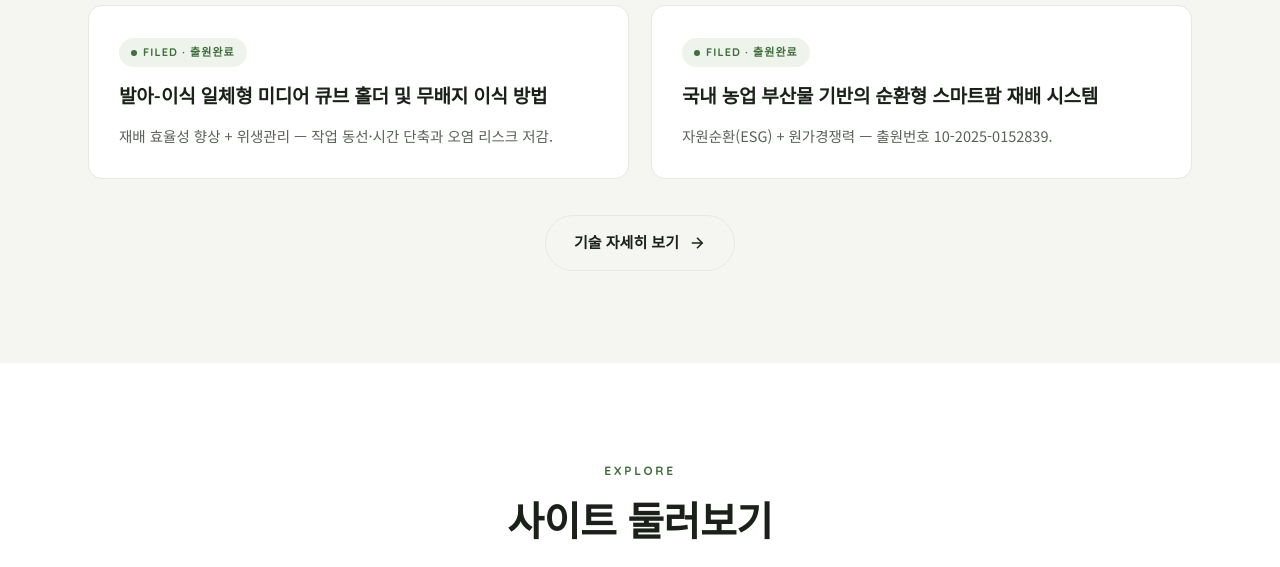
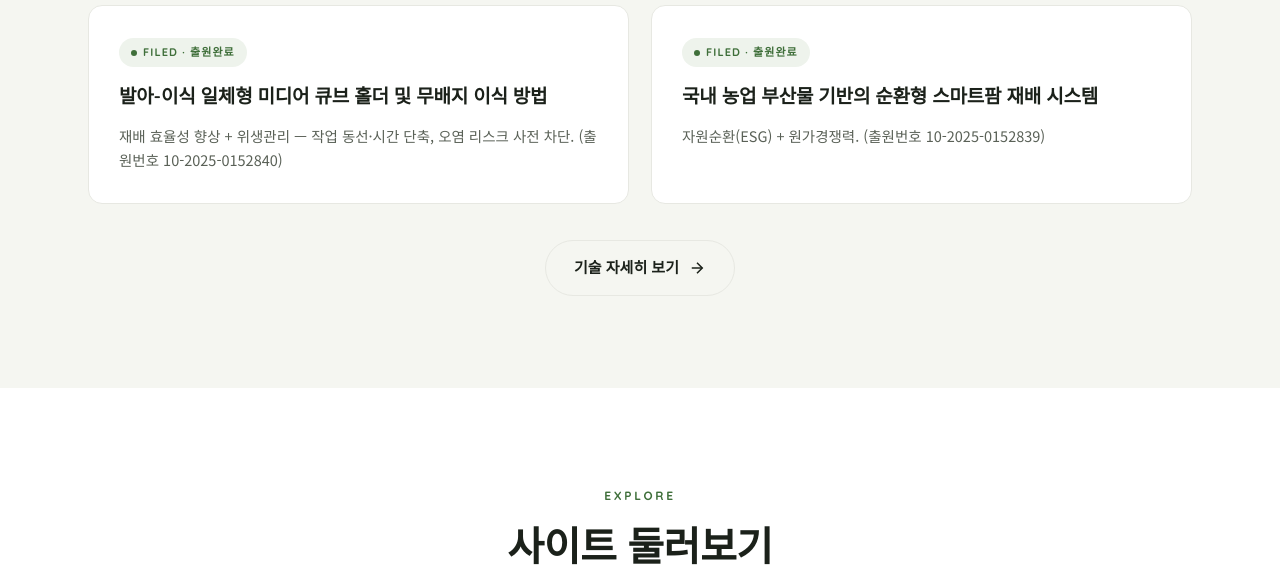
Before and after one commit to heyseou-git/allaboutfarm, a plain HTML site: page index.html in a window 1280 px wide. Shown: the part 3960-4527 px from the top of the page. Drawn offline with Linux system fonts and the light colour scheme.

Commit message:
특허 블록 출원번호 형식 통일

```diff
--- a/index.html
+++ b/index.html
@@ -187,12 +187,12 @@
         <div class="patent reveal">
           <span class="badge">Filed · 출원완료</span>
           <h3>발아-이식 일체형 미디어 큐브 홀더 및 무배지 이식 방법</h3>
-          <p class="area">재배 효율성 향상 + 위생관리 — 작업 동선·시간 단축과 오염 리스크 저감.</p>
+          <p class="area">재배 효율성 향상 + 위생관리 — 작업 동선·시간 단축, 오염 리스크 사전 차단. (출원번호 10-2025-0152840)</p>
         </div>
         <div class="patent reveal d1">
           <span class="badge">Filed · 출원완료</span>
           <h3>국내 농업 부산물 기반의 순환형 스마트팜 재배 시스템</h3>
-          <p class="area">자원순환(ESG) + 원가경쟁력 — 출원번호 10-2025-0152839.</p>
+          <p class="area">자원순환(ESG) + 원가경쟁력. (출원번호 10-2025-0152839)</p>
         </div>
       </div>
       <div class="btn-row center reveal d2" style="margin-top:36px;">
```
